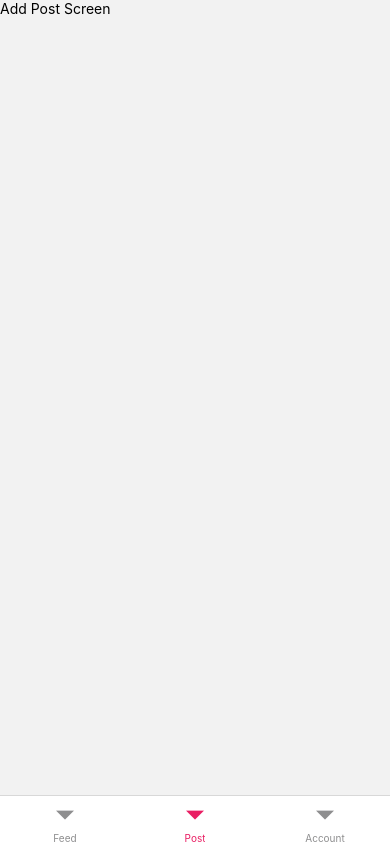
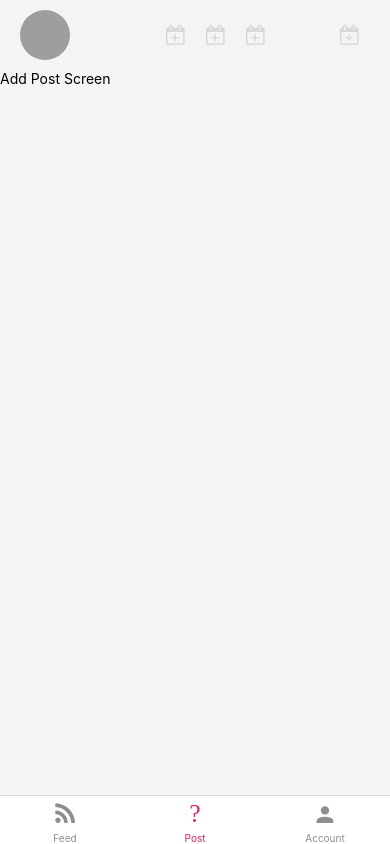
Before and after one commit to isaacpitwa/orion, a React Native app: screen /Post in a window 390 px wide. Built offline with nearby package versions, Linux system fonts and the light colour scheme; grey boxes are pictures that could not be loaded.

Commit message:
style Header

```diff
--- a/App.tsx
+++ b/App.tsx
@@ -1,11 +1,14 @@
 import React from 'react';
 import {NavigationContainer} from '@react-navigation/native';
 import StackNavigator from './src/navigation/StackNavigator';
+import {StatusBar} from 'react-native';
 
 function App(): JSX.Element {
+  StatusBar.setBarStyle('dark-content', true);
+  StatusBar.setBackgroundColor('white');
   return (
     <NavigationContainer>
-        <StackNavigator />
+      <StackNavigator />
     </NavigationContainer>
   );
 }
--- a/package.json
+++ b/package.json
@@ -14,12 +14,14 @@
     "@react-navigation/bottom-tabs": "^6.5.9",
     "@react-navigation/native": "^6.1.8",
     "@react-navigation/stack": "^6.3.18",
+    "@types/react-native-vector-icons": "^6.4.15",
     "react": "18.2.0",
     "react-native": "0.72.6",
     "react-native-gesture-handler": "^2.13.2",
     "react-native-reanimated": "^3.5.4",
     "react-native-safe-area-context": "^4.7.2",
-    "react-native-screens": "^3.25.0"
+    "react-native-screens": "^3.25.0",
+    "react-native-vector-icons": "^10.0.0"
   },
   "devDependencies": {
     "@babel/core": "^7.20.0",
--- /dev/null
+++ b/src/components/Header.tsx
@@ -0,0 +1,46 @@
+import React from 'react';
+import {StyleSheet, View, Image} from 'react-native';
+import IconButton from './IconButton';
+
+function Header() {
+  return (
+    <View style={styles.container}>
+      <Image
+        style={styles.tinyLogo}
+        source={{
+          uri: 'https://reactnative.dev/img/tiny_logo.png',
+        }}
+      />
+      <View style={styles.navMenu}>
+        <IconButton />
+        <IconButton />
+        <IconButton />
+      </View>
+      <IconButton />
+    </View>
+  );
+}
+const styles = StyleSheet.create({
+  container: {
+    backgroundColor: 'transparent',
+    padding: 10,
+    alignItems: 'center',
+    paddingHorizontal: 20,
+    diplay: 'flex',
+    flexDirection: 'row',
+    justifyContent: 'space-between',
+  },
+  navMenu: {
+    display: 'flex',
+    flexDirection: 'row',
+    alignItems: 'center',
+  },
+  tinyLogo: {
+    width: 50,
+    height: 50,
+    borderRadius: 50,
+    marginRight: 32,
+  },
+});
+
+export default Header;
--- /dev/null
+++ b/src/components/IconButton.tsx
@@ -0,0 +1,17 @@
+import {StyleSheet, TouchableOpacity} from 'react-native';
+import FontAwesome from 'react-native-vector-icons/FontAwesome';
+
+export default function IconButton({icon = 'calendar-plus-o'}) {
+  return (
+    <TouchableOpacity style={styles.container}>
+      <FontAwesome name={icon} size={20} color={'#D8D8D8'} />
+    </TouchableOpacity>
+  );
+}
+const styles = StyleSheet.create({
+  container: {
+    padding: 10,
+    borderRadius: 50,
+    alignItems: 'center',
+  },
+});
--- a/src/components/index.ts
+++ b/src/components/index.ts
@@ -0,0 +1,4 @@
+import {default as IconButton} from './IconButton';
+import {default as Header} from './Header';
+const Components = {IconButton, Header};
+export {Components};
--- a/src/navigation/BottomNavigator.tsx
+++ b/src/navigation/BottomNavigator.tsx
@@ -1,6 +1,8 @@
 import React from 'react';
 import {screens as bottomScreens} from '../screens';
 import {createBottomTabNavigator} from '@react-navigation/bottom-tabs';
+import FontAwesomeIcon from 'react-native-vector-icons/FontAwesome';
+import MaterialIcon from 'react-native-vector-icons/MaterialCommunityIcons';
 
 const BottomTab = createBottomTabNavigator();
 
@@ -12,9 +14,36 @@ export default function MyTabs() {
         tabBarActiveTintColor: '#e91e63',
         headerShown: false,
       }}>
-      <BottomTab.Screen name="Feed" component={bottomScreens.Feeds} />
-      <BottomTab.Screen name="Post" component={bottomScreens.AddPost} />
-      <BottomTab.Screen name="Account" component={bottomScreens.Account} />
+      <BottomTab.Screen
+        name="Feed"
+        component={bottomScreens.Feeds}
+        options={{
+          tabBarLabel: 'Feed',
+          tabBarIcon: ({color, size}) => (
+            <FontAwesomeIcon name="feed" color={color} size={size} />
+          ),
+        }}
+      />
+      <BottomTab.Screen
+        name="Post"
+        component={bottomScreens.AddPost}
+        options={{
+          tabBarLabel: 'Post',
+          tabBarIcon: ({color, size}) => (
+            <MaterialIcon name="add-circle" color={color} size={size} />
+          ),
+        }}
+      />
+      <BottomTab.Screen
+        name="Account"
+        component={bottomScreens.Account}
+        options={{
+          tabBarLabel: 'Account',
+          tabBarIcon: ({color, size}) => (
+            <MaterialIcon name="account" color={color} size={size} />
+          ),
+        }}
+      />
     </BottomTab.Navigator>
   );
 }
--- a/src/screens/AddPost.tsx
+++ b/src/screens/AddPost.tsx
@@ -1,14 +1,22 @@
 import React from 'react';
-import {SafeAreaView, Text, View} from 'react-native';
+import {SafeAreaView, StyleSheet, Text, View} from 'react-native';
+import {Components} from '../components';
 
 const AddPostScreen = () => {
   return (
-    <View>
+    <View style={styles.container}>
       <SafeAreaView>
+        <Components.Header />
         <Text>Add Post Screen</Text>
       </SafeAreaView>
     </View>
   );
 };
+const styles = StyleSheet.create({
+  container: {
+    backgroundColor: '#f4f4f4',
+    height: '100%',
+  },
+});
 
 export default AddPostScreen;
```
Also changed, not shown: 1 other file (tests, documents, lock files or other folders).
